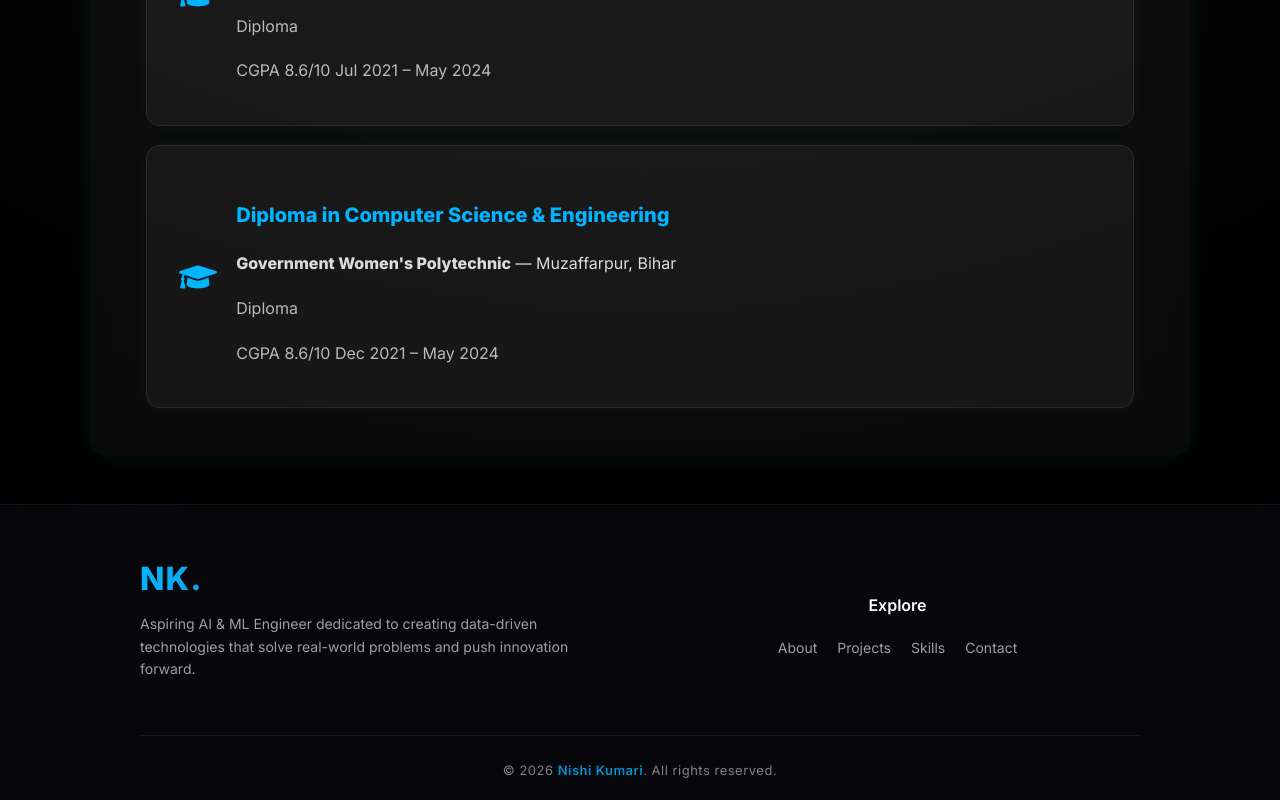
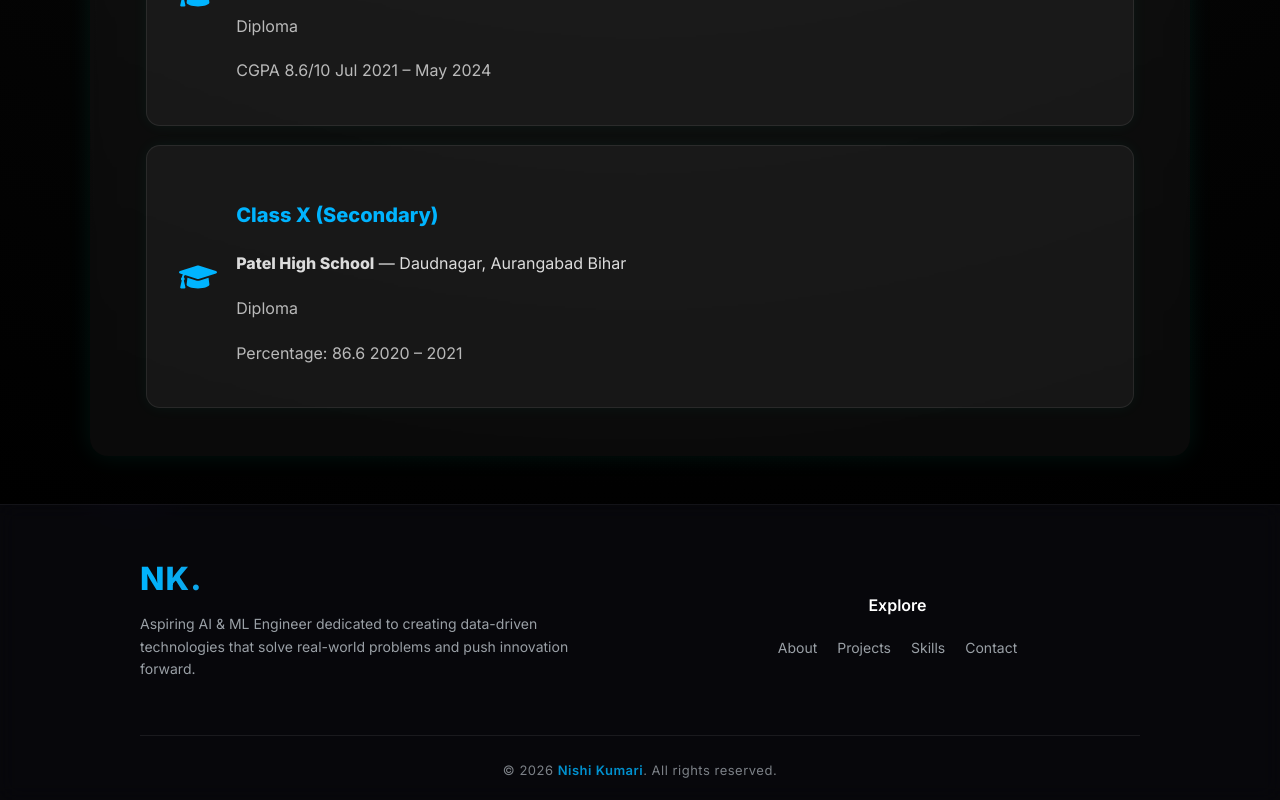
Before and after one commit to NishiKumariPatel/Portfolio_2026, a React (Vite) app: page /about in a window 1280 px wide. Shown: the part 1207-2007 px from the top of the page. Built offline with nearby package versions, Linux system fonts and the light colour scheme; the HTML template or start-up script is replaced by a standard one.

Commit message:
Update About.jsx

```diff
--- a/src/pages/About.jsx
+++ b/src/pages/About.jsx
@@ -244,7 +244,7 @@ const AboutMe = () => {
                     fontSize: "1.25rem",
                   }}
                 >
-                  Diploma in Computer Science & Engineering
+                  Class X (Secondary)
                 </h4>
                 <p
                   style={{
@@ -252,12 +252,12 @@ const AboutMe = () => {
                     marginBottom: "0.2rem",
                   }}
                 >
-                  <strong>Government Women's Polytechnic</strong> — Muzaffarpur, Bihar
+                  <strong>Patel High School</strong> — Daudnagar, Aurangabad   Bihar
                 </p>
                 <p style={{ color: "rgba(255,255,255,0.7)" }}>
                   Diploma
                 </p>
-                <p style={{ color: "rgba(255,255,255,0.7)" }}>CGPA 8.6/10   Dec 2021 – May 2024</p>
+                <p style={{ color: "rgba(255,255,255,0.7)" }}>Percentage: 86.6   2020 – 2021</p>
               </div>
             </motion.div>
           </div>
```
